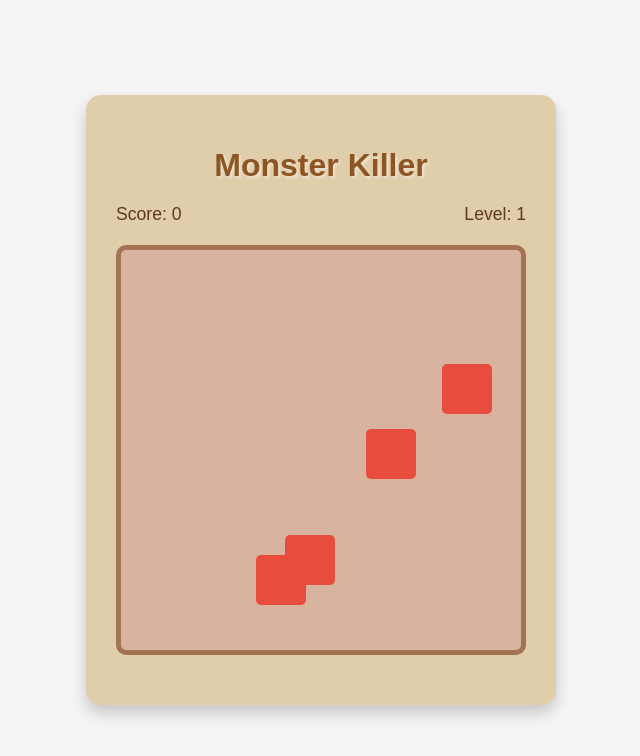
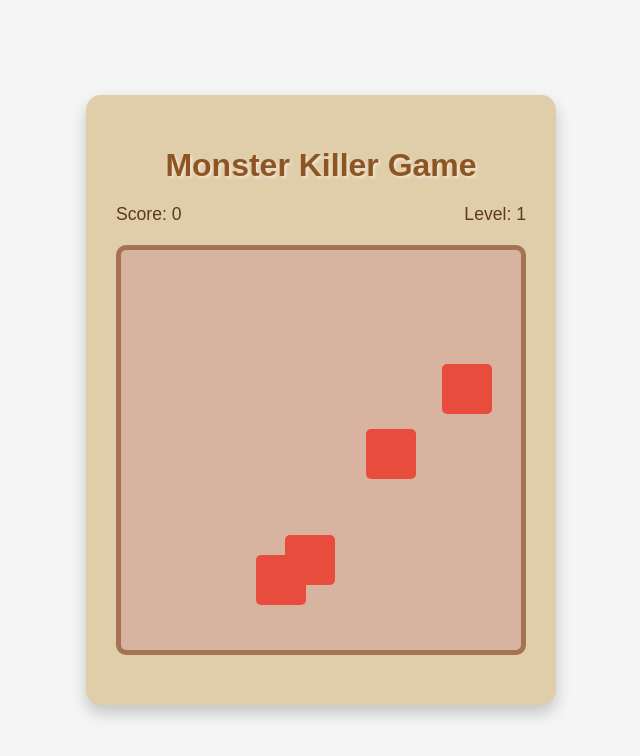
Before and after one commit to WeBackInner/webrunch-generated-project, a website built with Vite: page index.html in a window 1280 px wide. Shown: the whole page, without its empty margins (319-959 px from the left). Built offline with nearby package versions, Linux system fonts and the light colour scheme.

Commit message:
update app title

```diff
--- a/index.html
+++ b/index.html
@@ -8,7 +8,7 @@
 </head>
 <body>
     <div class="game-container">
-        <h1>Monster Killer</h1>
+        <h1>Monster Killer Game</h1>
         <div class="status-bar">
             <div class="score">Score: <span id="score">0</span></div>
             <div class="level">Level: <span id="level">1</span></div>
```
